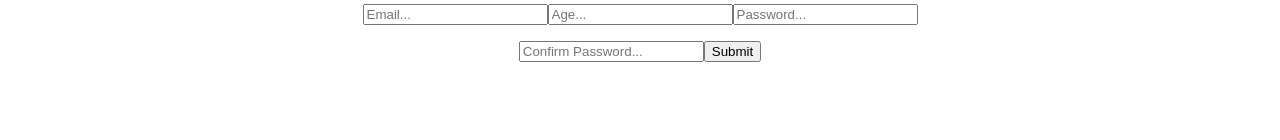
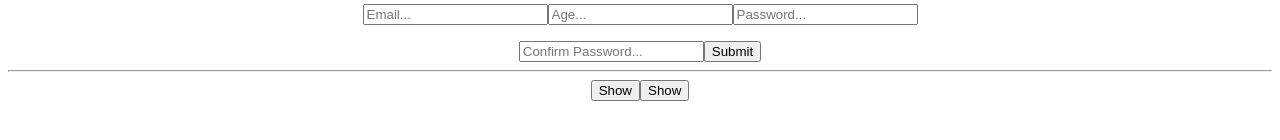
Before and after one commit to NicholasRevenco/React-Basics, a React (Create React App) app: page /menu in a window 1280 px wide. Shown: the part 486-626 px from the top of the page. Built offline with nearby package versions, Linux system fonts and the light colour scheme; no server answers.

Commit message:
Own hook example

```diff
--- a/src/App.js
+++ b/src/App.js
@@ -5,6 +5,8 @@ import { ExcuseApi } from "./apiEx/ExcuseApi";
 import { NameAgeApi } from "./apiEx/NameAgeApi";
 import { ReactRouterDom } from "./reactRouterDomEx/ReactRouterDom";
 import { Form } from "./formsEx/Form";
+import { HookApp } from "./hooksEx/HookApp";
+
 
 
 
@@ -26,6 +28,8 @@ function App() {
         <ReactRouterDom />
         <hr />
         <Form />
+        <hr />
+        <HookApp />
     </div>
   );
 }
--- /dev/null
+++ b/src/hooksEx/HookApp.js
@@ -0,0 +1,21 @@
+import "../App.css";
+import { useToggle } from "./useToggle";
+
+export const HookApp = () => {
+    const [isVisible, toggle] = useToggle();
+    const [isVisible2, toggle2] = useToggle();
+
+    return (
+        <div className="App">
+            <button onClick={toggle}>
+                {isVisible ? "Hide" : "Show"}
+            </button>
+            {isVisible && <h1>Hidden text</h1>}
+
+            <button onClick={toggle2}>
+                {isVisible2 ? "Hide" : "Show"}
+            </button>
+            {isVisible2 && <h1>Hidden text</h1>}
+        </div>
+    )
+}
--- /dev/null
+++ b/src/hooksEx/useToggle.js
@@ -0,0 +1,12 @@
+import { useState } from "react";
+
+export const useToggle = (initialValue = false) => {
+
+    const [state, setState] = useState(initialValue);
+
+    const toggle = () => {
+        setState((prev) => !prev);
+    }
+
+    return [state, toggle];
+}
```
